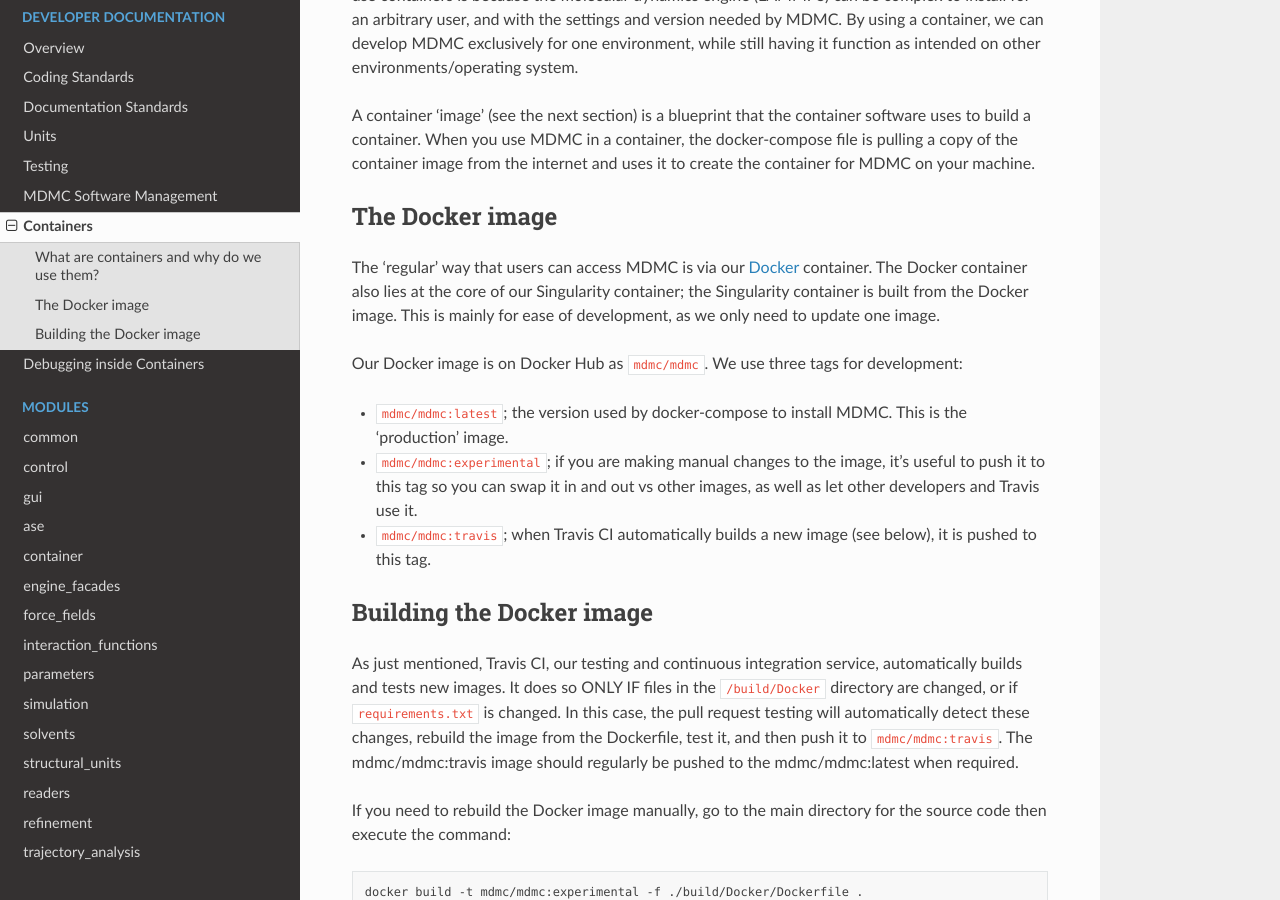
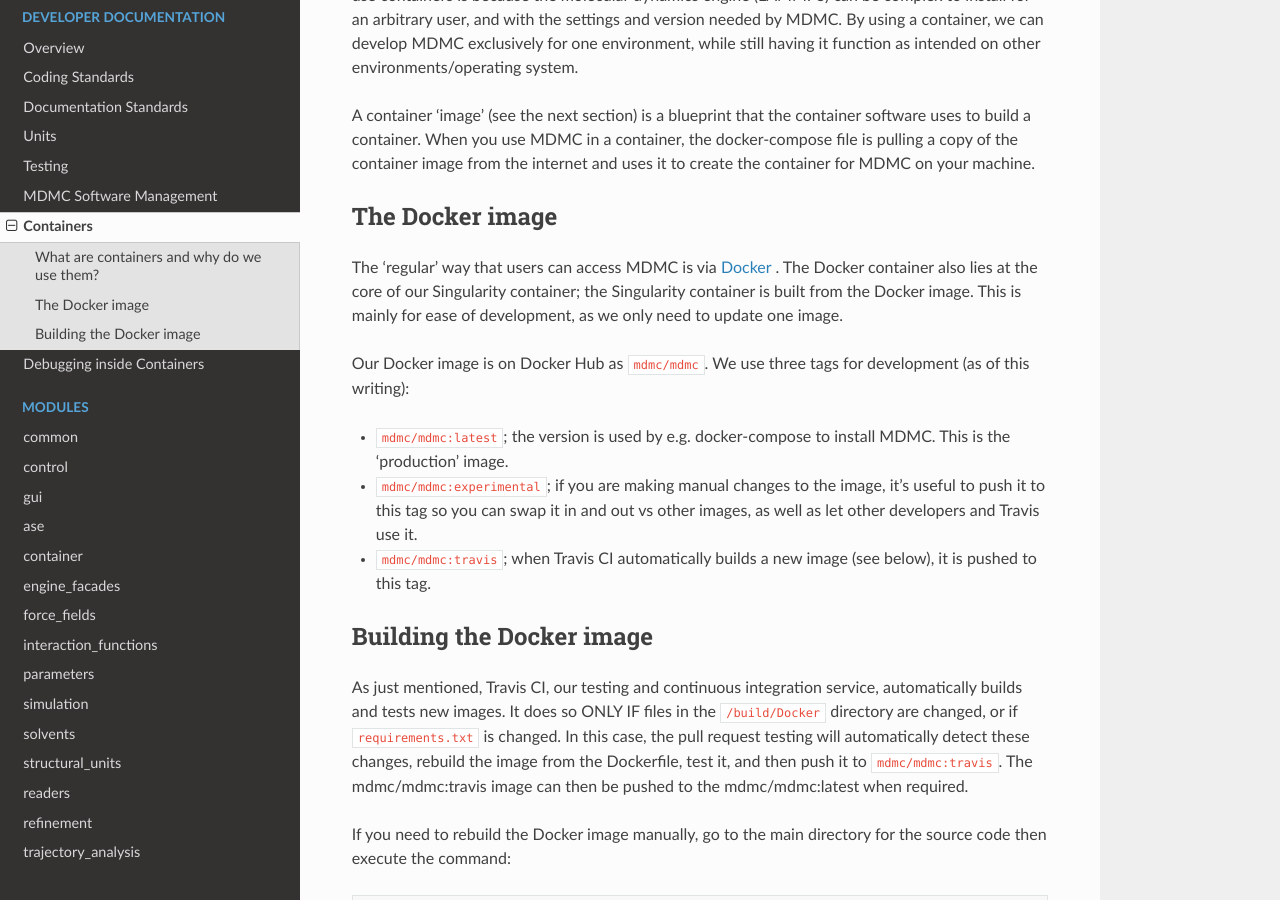
Before and after one commit to ISISNeutronMuon/MDMC, a Sphinx documentation site: the page built from doc/pages/developer/containers.rst, in a window 1280 px wide and 900 px high, scrolled down 616 px. Built offline with Sphinx 7.4.7 and the Read the Docs theme 2.0.0, drawn with Linux system fonts in a browser that asks for light colours.

Commit message:
Update doc/pages/developer/containers.rst
Co-authored-by: Anders Markvardsen <anders.markvardsen@stfc.ac.uk>

```diff
--- a/doc/pages/developer/containers.rst
+++ b/doc/pages/developer/containers.rst
@@ -21,11 +21,11 @@
 The Docker image
 ----------------
 
-The 'regular' way that users can access MDMC is via our `Docker <https://www.docker.com/>`_ container. The Docker container also lies at the core of our Singularity container; the Singularity container is built from the Docker image. This is mainly for ease of development, as we only need to update one image.
+The 'regular' way that users can access MDMC is via `Docker <https://www.docker.com/>`_ . The Docker container also lies at the core of our Singularity container; the Singularity container is built from the Docker image. This is mainly for ease of development, as we only need to update one image.
 
-Our Docker image is on Docker Hub as ``mdmc/mdmc``. We use three tags for development:
+Our Docker image is on Docker Hub as ``mdmc/mdmc``. We use three tags for development (as of this writing):
 
-* ``mdmc/mdmc:latest``; the version used by docker-compose to install MDMC. This is the 'production' image.
+* ``mdmc/mdmc:latest``; the version is used by e.g. docker-compose to install MDMC. This is the 'production' image.
 
 * ``mdmc/mdmc:experimental``; if you are making manual changes to the image, it's useful to push it to this tag so you can swap it in and out vs other images, as well as let other developers and Travis use it.
 
@@ -34,7 +34,7 @@
 Building the Docker image
 -------------------------
 
-As just mentioned, Travis CI, our testing and continuous integration service, automatically builds and tests new images. It does so ONLY IF files in the ``/build/Docker`` directory are changed, or if ``requirements.txt`` is changed. In this case, the pull request testing will automatically detect these changes, rebuild the image from the Dockerfile, test it, and then push it to ``mdmc/mdmc:travis``. The mdmc/mdmc:travis image should regularly be pushed to the mdmc/mdmc:latest when required.
+As just mentioned, Travis CI, our testing and continuous integration service, automatically builds and tests new images. It does so ONLY IF files in the ``/build/Docker`` directory are changed, or if ``requirements.txt`` is changed. In this case, the pull request testing will automatically detect these changes, rebuild the image from the Dockerfile, test it, and then push it to ``mdmc/mdmc:travis``. The mdmc/mdmc:travis image can then be pushed to the mdmc/mdmc:latest when required.
 
 If you need to rebuild the Docker image manually, go to the main directory for the source code then execute the command:
 
```
